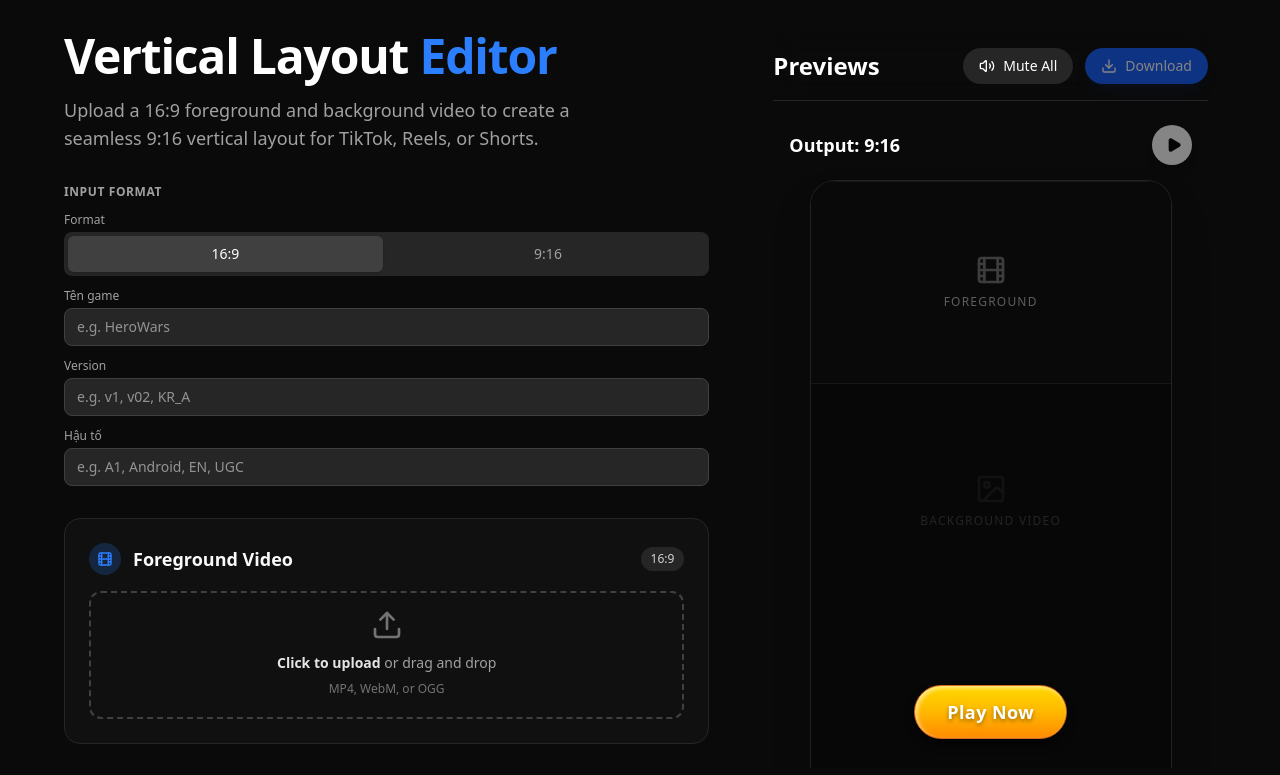
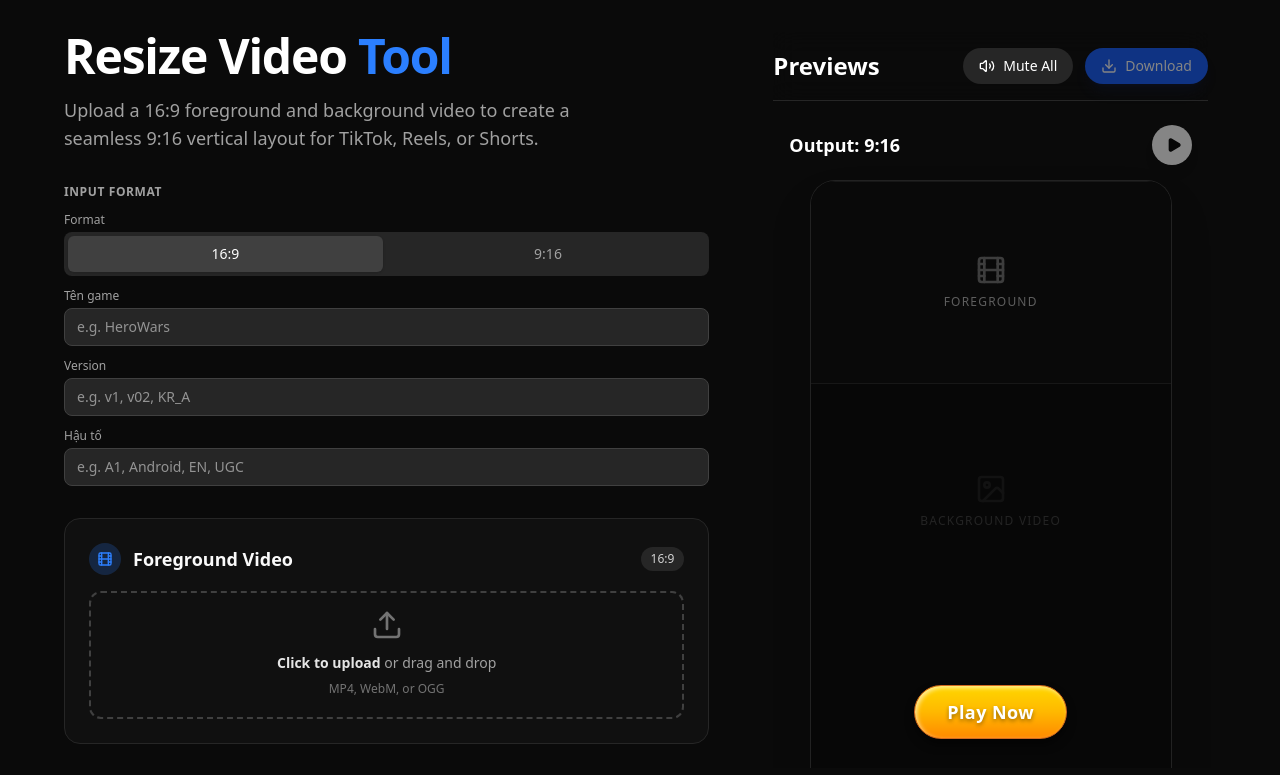
Before and after one commit to gnoah241201/ResizeVideo, a React (Vite) app: page / in a window 1280 px wide. Shown: the top 775 px of the page. Built offline with nearby package versions, Linux system fonts and the light colour scheme.

Commit message:
chore: apply branding updates - rename to Resize Video Tool

```diff
--- a/index.html
+++ b/index.html
@@ -3,7 +3,7 @@
   <head>
     <meta charset="UTF-8" />
     <meta name="viewport" content="width=device-width, initial-scale=1.0" />
-    <title>My Google AI Studio App</title>
+    <title>Resize Video Tool</title>
   </head>
   <body>
     <div id="root"></div>
--- a/package.json
+++ b/package.json
@@ -1,5 +1,5 @@
 {
-  "name": "react-example",
+  "name": "resize-video-tool",
   "private": true,
   "version": "1.0.0",
   "type": "module",
--- a/src/App.tsx
+++ b/src/App.tsx
@@ -968,7 +968,7 @@ export default function App() {
         <div className="lg:col-span-7 space-y-8 flex flex-col justify-center">
           <div>
             <h1 className="text-4xl md:text-5xl font-bold tracking-tight mb-4 text-white">
-              Vertical Layout <span className="text-blue-500">Editor</span>
+              Resize Video <span className="text-blue-500">Tool</span>
             </h1>
             <p className="text-lg text-neutral-400 max-w-xl">
               Upload a 16:9 foreground and background video to create a seamless 9:16 vertical layout for TikTok, Reels, or Shorts.
```
Also changed, not shown: 1 other file (tests, documents, lock files or other folders).
